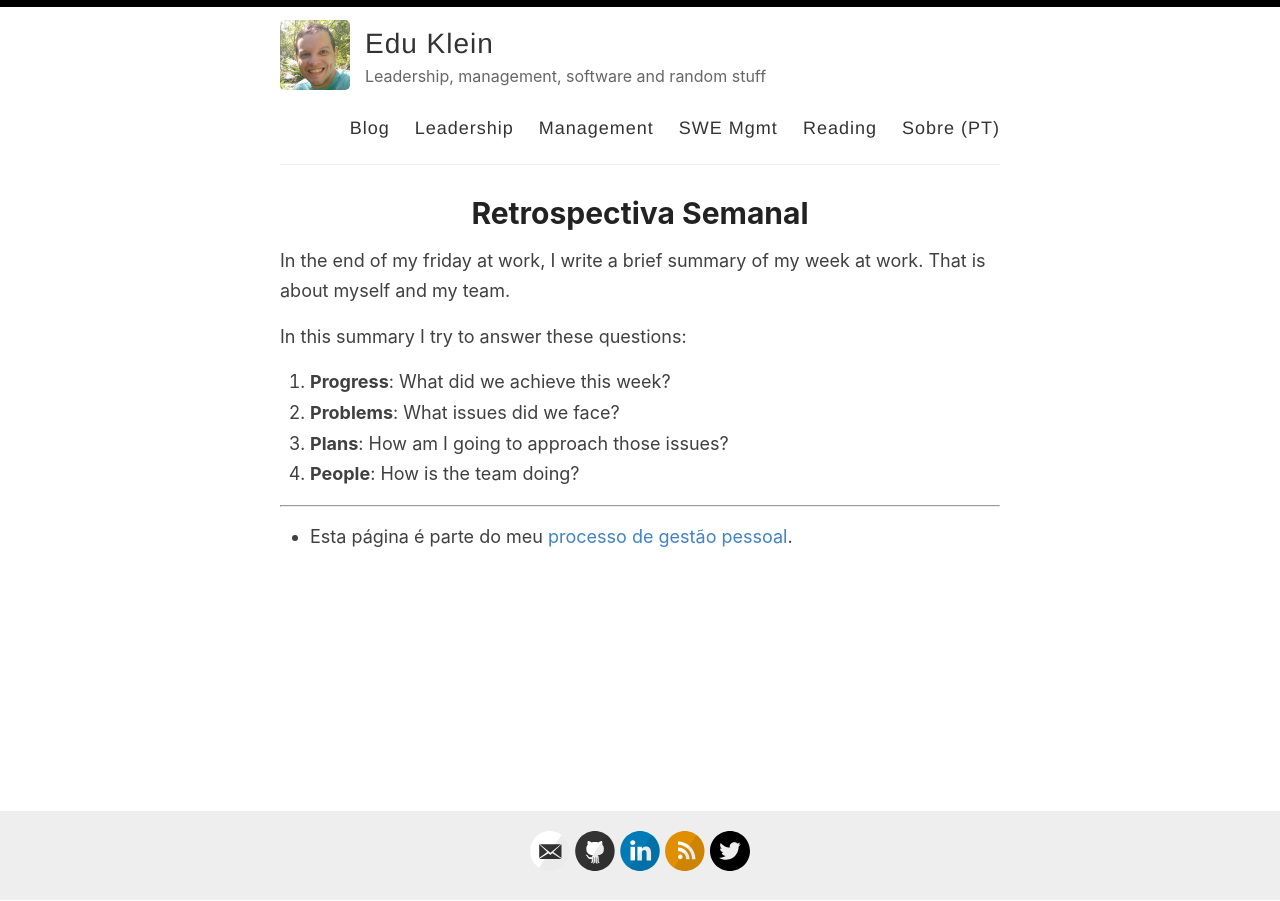
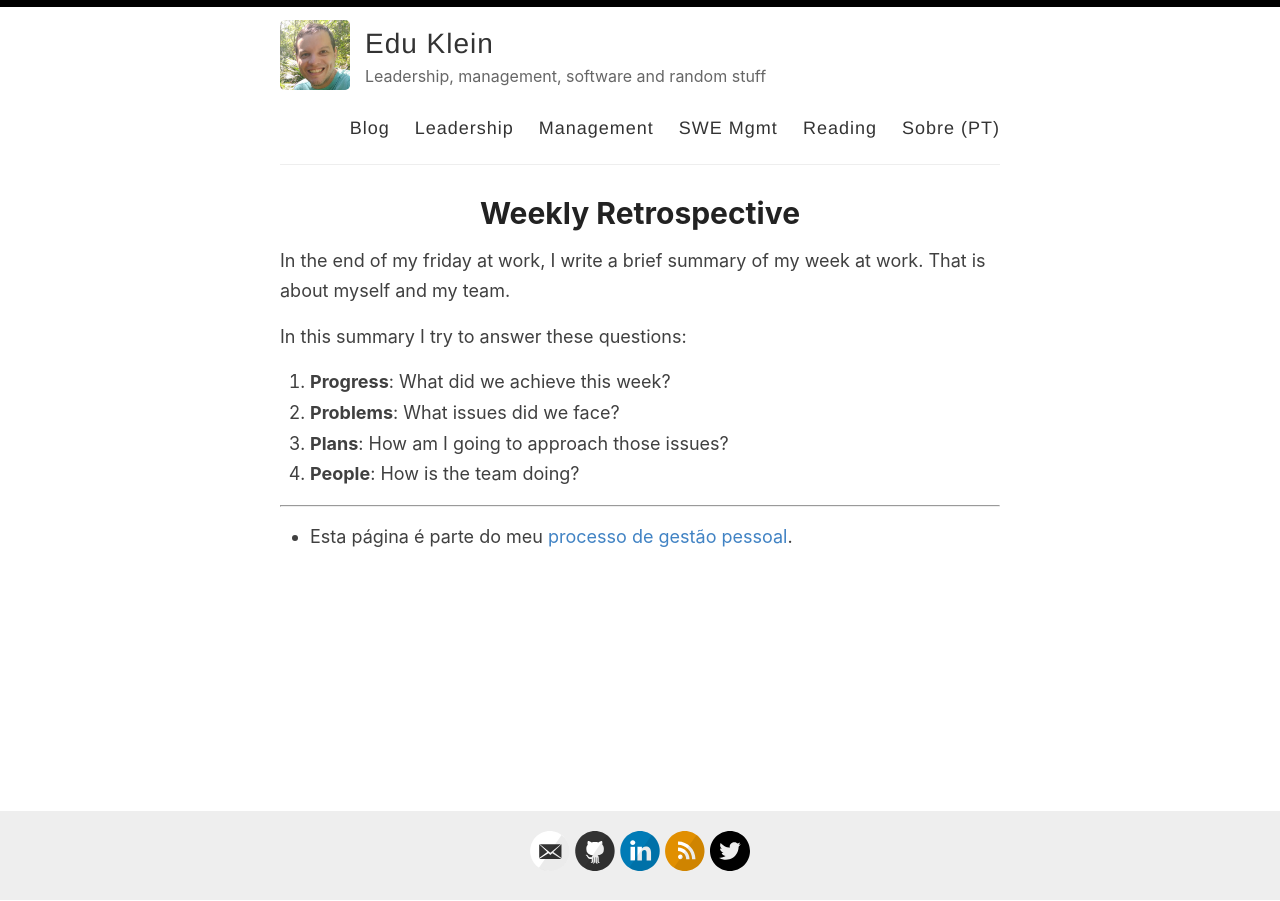
Before and after one commit to epklein/epklein.github.io, a Jekyll site: the page built from _pages/mgmt/self-mgmt-weekly-retro.md, in a window 1280 px wide. Built offline with Jekyll 4.4.1, drawn with Linux system fonts in a browser that asks for light colours.

Commit message:
New page: Weekly retrospective

```diff
--- a/_pages/mgmt/self-mgmt-weekly-retro.md
+++ b/_pages/mgmt/self-mgmt-weekly-retro.md
@@ -1,6 +1,6 @@
 ---
 layout: page
-title: Retrospectiva Semanal
+title: Weekly Retrospective
 permalink: /mgmt/self/weekly-retro
 published: true
 ---
```
